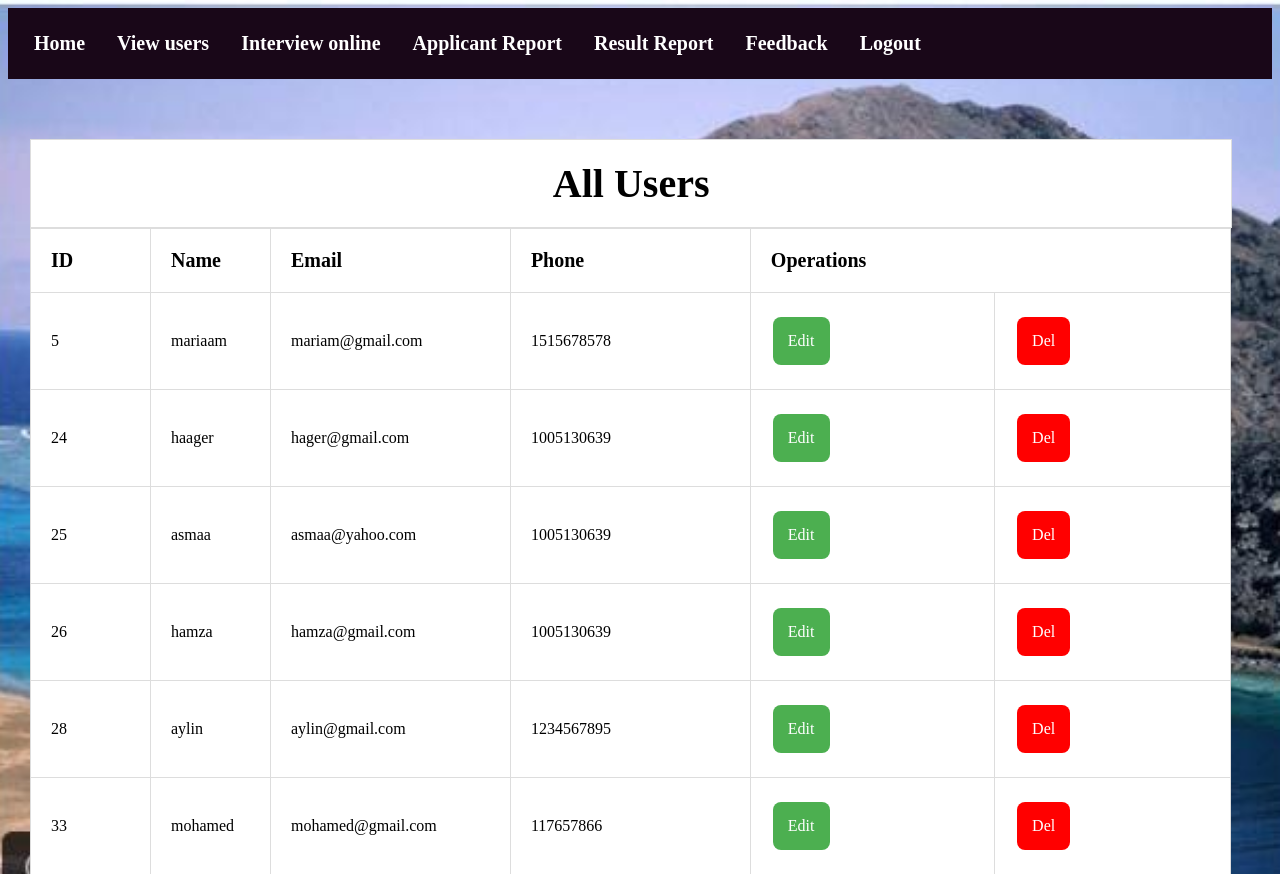
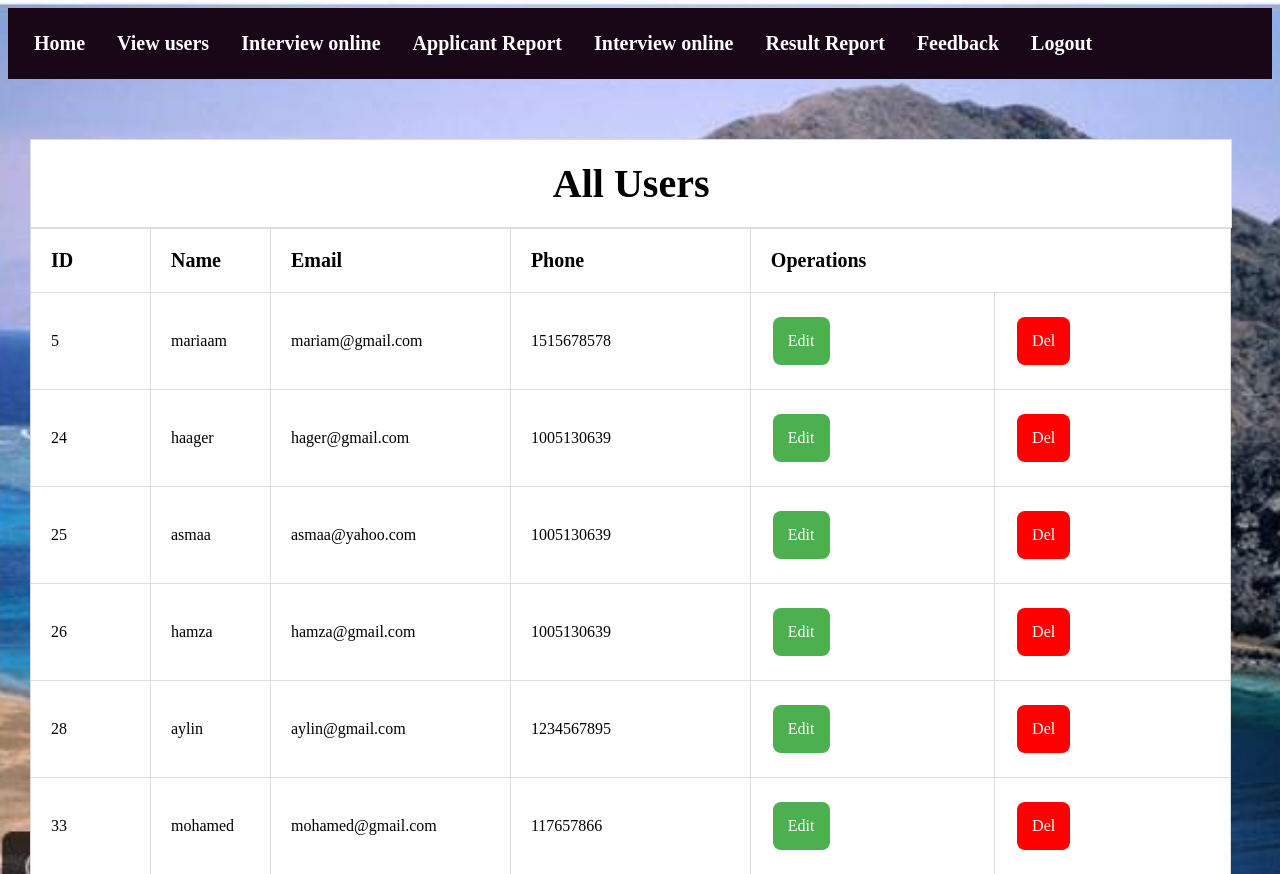
Before and after one commit to Nesma999/our-testing, a PHP site: page /view.php in a window 1280 px wide. Shown: the top 874 px of the page. Run offline with PHP 8.4, Linux system fonts and the light colour scheme; data comes from the database, SQL or seed files in the repository.

Commit message:
Update navbar_admin.php (#82)

```diff
--- a/navbar_admin.php
+++ b/navbar_admin.php
@@ -10,6 +10,7 @@
   <li><a href="view.php">View users</a></li>
   <li><a href="">Interview online </a></li>
   <li><a href="search.php">Applicant Report  </a></li>
+  <li><a href="intrview online.php">Interview online </a></li>
   <li><a href="">Result Report</a></li>
  <li><a href="feedback.php">Feedback</a></li>
   <li><a href="logout.php">Logout</a></li>
```
